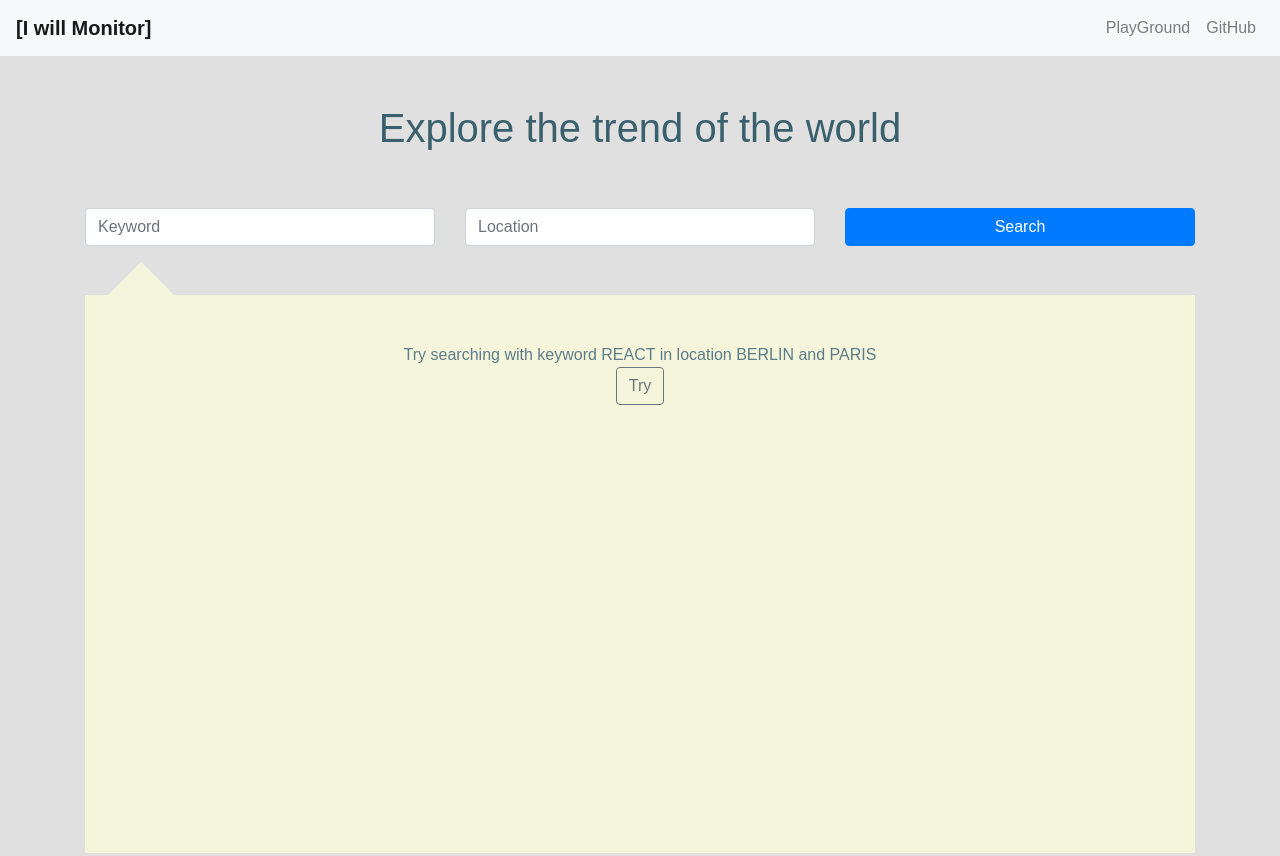
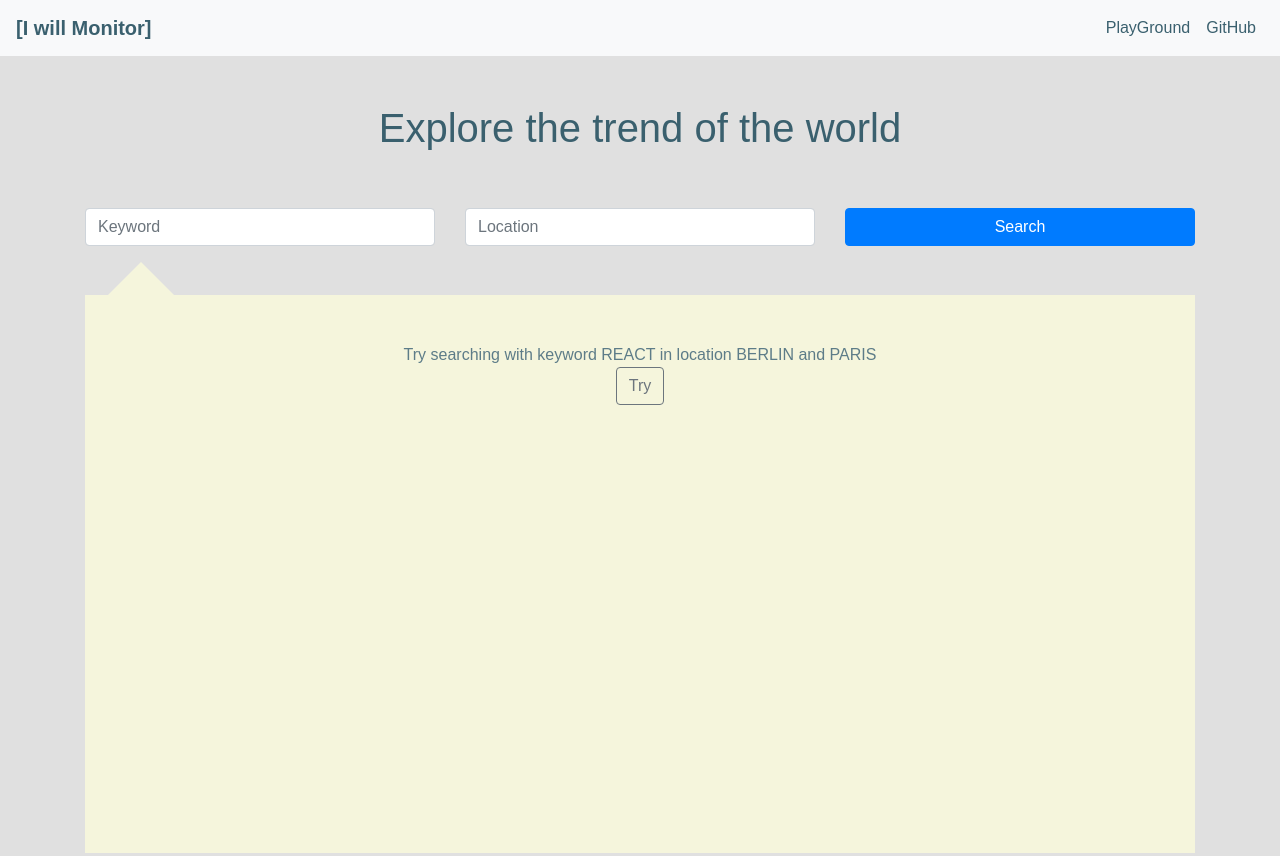
Before and after one commit to tjHsu/I-will-Monitor, a React (Create React App) app in the folder client/: page /playground in a window 1280 px wide. Built offline with nearby package versions, Linux system fonts and the light colour scheme.

Commit message:
BUG FIXED: query-string caused error when build

```diff
--- a/client/src/components/App.css
+++ b/client/src/components/App.css
@@ -45,3 +45,26 @@
 .rv-xy-plot__inner {
   transform: scale(.5);
 } */
+
+.navbar{
+  background-color: white;
+  /* color:#ff5500; */
+}
+.nav-link{
+  color:#3A606E !important;
+}
+
+.navbar-brand{
+  color:#3A606E !important;
+}
+.navbar-tog
+.navbar-toggler,
+.navbar-toggler-icon{
+  color:#3A606E;
+  background-color: #3A606E;
+}
+
+/* .bg-light {
+  background-color: #ff5500;
+  color:#ff5500;
+} */
--- a/client/src/components/App.js
+++ b/client/src/components/App.js
@@ -68,10 +68,10 @@ class App extends Component {
           {/* {!api.isLoggedIn() && <Link to="/login">Login</Link> } */}
           {/* {api.isLoggedIn() && <Link to="/" onClick={(e) => this.handleLogoutClick(e)}>Logout</Link> } */}
           {/* <Link to="/secret">Secret</Link>  */}
-        <div>
-        <Navbar color="light" light expand="md">
+        <div className="test">
+        <Navbar color="light" light expand="lg">
           <NavbarBrand href="/"><strong>[I will Monitor]</strong></NavbarBrand>
-          <NavbarToggler onClick={this.toggle} />
+          <NavbarToggler className="navbar-tog" onClick={this.toggle} />
           <Collapse isOpen={this.state.isOpen} navbar>
             <Nav className="ml-auto" navbar>
               <NavItem>
--- a/client/src/components/Home.js
+++ b/client/src/components/Home.js
@@ -202,7 +202,7 @@ else{
               <br/>
 
             </strong></p>
-            <Button color="secondary" outline size="lg" className="float-right" onClick={this.handleFirstDemo} >Explore</Button>{' '}
+            <Button color="dark" outline size="lg" className="float-right" onClick={this.handleFirstDemo} >Explore</Button>{' '}
         </div>
       </Row>
       <Row className="mt-5">
@@ -220,7 +220,7 @@ else{
               <br/>
 
             </strong></p>
-            <Button color="secondary" outline size="lg" className="float-right" onClick={this.handleSecondDemo} >Explore</Button>{' '}
+            <Button color="dark" outline size="lg" className="float-right" onClick={this.handleSecondDemo} >Explore</Button>{' '}
         </div>
       </Row>
       <Row className="mt-5">
@@ -238,7 +238,7 @@ else{
               <br/>
 
             </strong></p>
-            <Button color="secondary" outline size="lg" className="float-right" onClick={this.handleThirdDemo} >Explore</Button>{' '}
+            <Button color="dark" outline size="lg" className="float-right" onClick={this.handleThirdDemo} >Explore</Button>{' '}
         </div>
       </Row>
     </Col>
```
